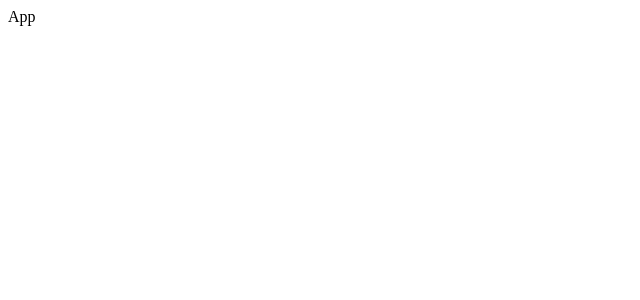
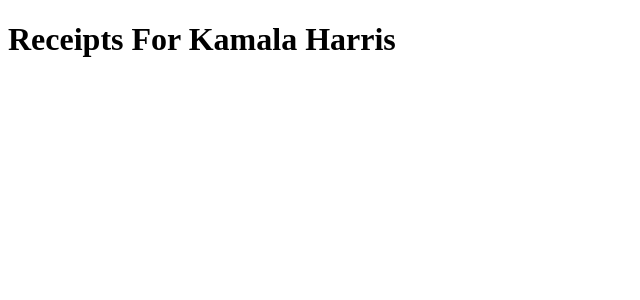
Before and after one commit to Sydnee510/known-receipts, a React (Create React App) app in the folder receipts-frontend/: page / in a window 1280 px wide. Shown: the top 300 px of the page, without its empty margins (0-640 px from the left). Built offline with nearby package versions, Linux system fonts and the light colour scheme; no server answers.

Commit message:
update app.js to make fetch request for myths

```diff
--- a/receipts-frontend/src/App.js
+++ b/receipts-frontend/src/App.js
@@ -1,10 +1,19 @@
 import React from 'react';
 
 class App extends React.Component {
+  componentDidMount() {
+    fetch('http://localhost:3000/myths', {
+      method: "GET"
+    })
+
+    .then(response => response.json())
+    .then(data => console.log(data))
+
+  }
   render() {
     return (
       <div className="App">
-       App
+      <h1>Receipts For Kamala Harris</h1>
       </div>
     );
   }
```
Also changed, not shown: 2 other files (tests, documents, lock files or other folders).
